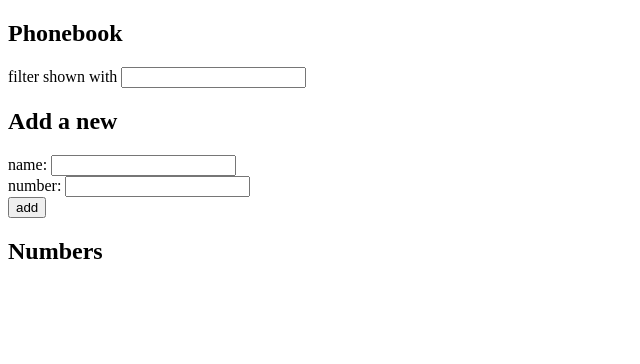
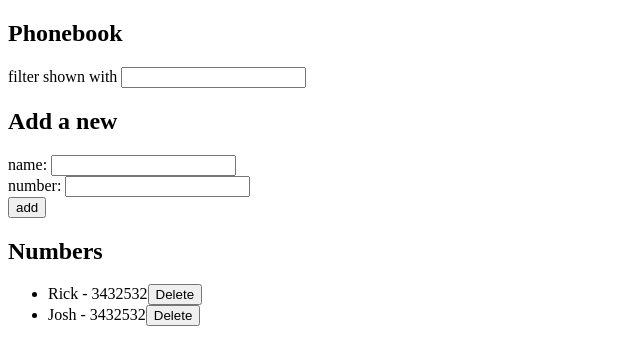
Before and after one commit to JohnWJackson/Fullstackopen-Part1, a React (Create React App) app in the folder 2.6_Phonebook/2.6_phonebook/: page / in a window 1280 px wide. Shown: the top 364 px of the page, without its empty margins (0-640 px from the left). Built offline with nearby package versions, Linux system fonts and the light colour scheme; data requests are answered from the project's data file.

Commit message:
Prompt user if they really want to delete entry before deleting

```diff
--- a/2.6_Phonebook/2.6_phonebook/db.json
+++ b/2.6_Phonebook/2.6_phonebook/db.json
@@ -1,3 +1,14 @@
 {
-  "persons": []
+  "persons": [
+    {
+      "name": "Rick",
+      "number": "3432532",
+      "id": 2
+    },
+    {
+      "name": "Josh",
+      "number": "3432532",
+      "id": 3
+    }
+  ]
 }
--- a/2.6_Phonebook/2.6_phonebook/src/App.js
+++ b/2.6_Phonebook/2.6_phonebook/src/App.js
@@ -57,11 +57,14 @@ const App = () => {
   }
 
   const deletePerson = (event) => {
-    personsService
-      .deletePersons(event)
-      .then(response => {
-        setPersons(persons.filter(p => p.id !== event))
-      })
+    if(window.confirm(`Delete ${event.name}?`))
+    {
+      personsService
+        .deletePersons(event.id)
+        .then(response => {
+          setPersons(persons.filter(p => p.id !== event.id))
+        })
+    }
   }
 
   const searchFilter = persons.filter(p => p.name
--- a/2.6_Phonebook/2.6_phonebook/src/components/person.js
+++ b/2.6_Phonebook/2.6_phonebook/src/components/person.js
@@ -2,8 +2,9 @@ const Person = ({person, deletePerson}) => {
   return (
     <li>
       {person.name}
+      {' - '}
       {person.number}
-      <button type="button" onClick={deletePerson.bind(this, person.id)}>Delete</button>
+      <button type="button" onClick={deletePerson.bind(this, person)}>Delete</button>
     </li>
   );
 };
```
